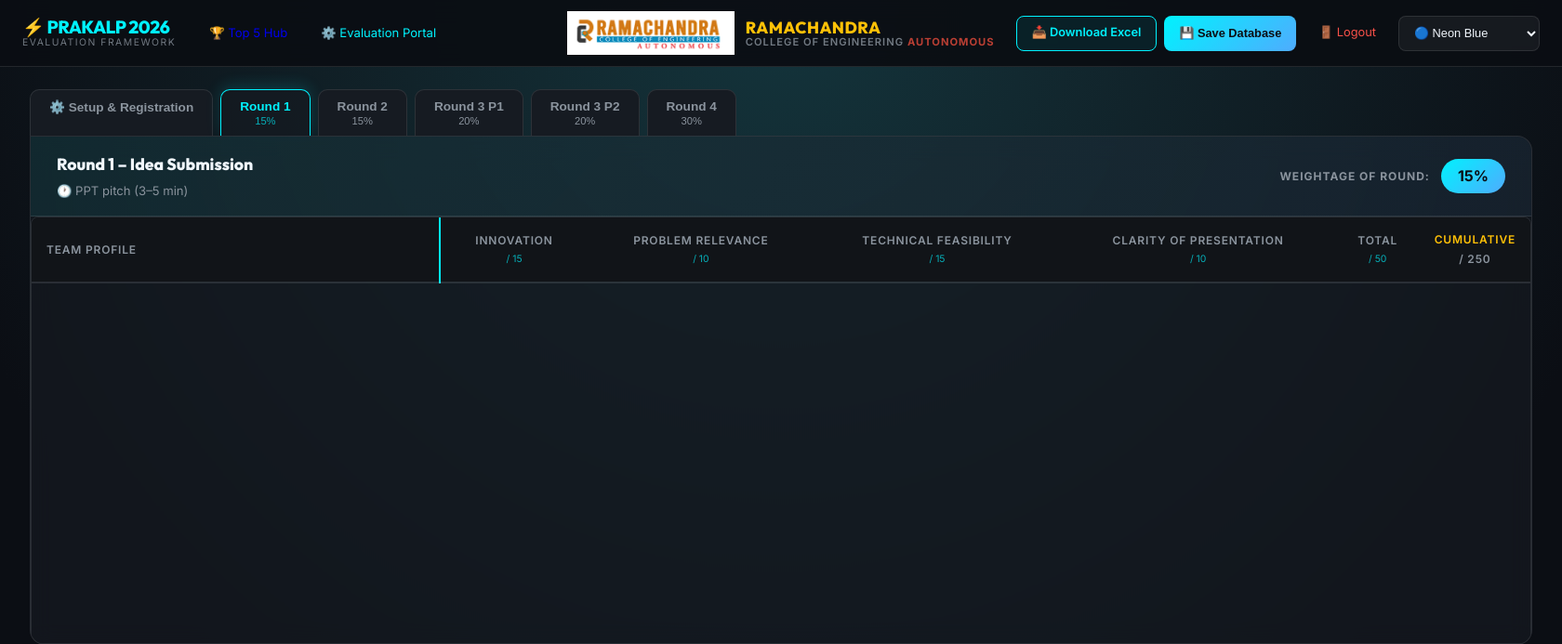
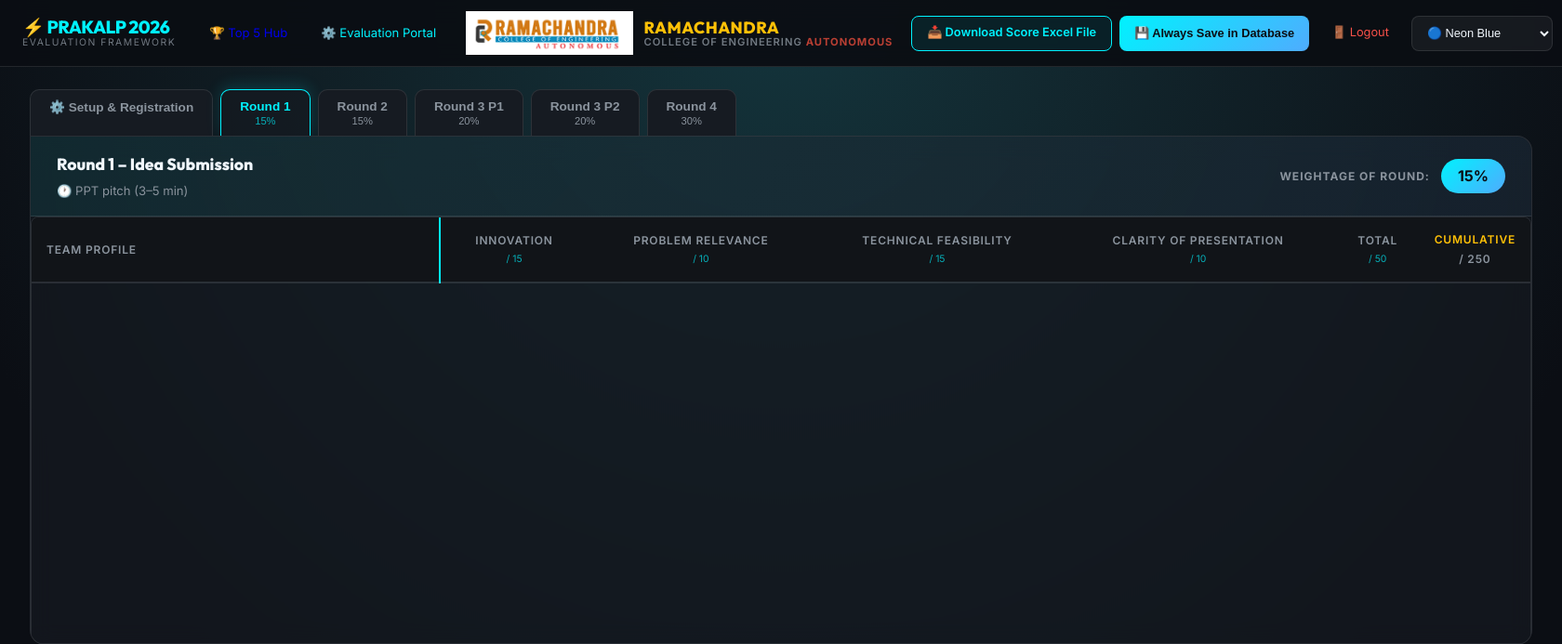
Before and after one commit to DrTMUSHACoder/IoThackathon, a Flask app: page /admin in a window 1680 px wide. Shown: the top 693 px of the page at 93% size. Run offline with Flask 3, Linux system fonts and the light colour scheme; the visitor is signed in with stand-in values (Sample User, id 1); data that the repository does not hold is empty; some libraries are stand-ins or nearby versions.

Commit message:
Made team count dynamic and updated header button labels correctly correctly correctly correctly. 1-correctly.

```diff
--- a/templates/header.html
+++ b/templates/header.html
@@ -31,10 +31,10 @@
         {% if session.get('admin_logged_in') %}
             {% if request.endpoint == 'admin' %}
             <a href="/download_results" class="btn-primary" style="padding: 0 16px; font-size: 0.8rem; border-radius: 8px; text-decoration: none; display: flex; align-items: center; gap: 8px; background: rgba(0, 243, 255, 0.08); border: 1px solid var(--primary-neon); color: var(--primary-neon); white-space: nowrap; height: 38px; box-sizing: border-box;">
-                📥 Download Excel
+                📥 Download Score Excel File
             </a>
             <button onclick="saveScores()" id="saveBtn" class="btn-primary" style="padding: 0 16px; font-size: 0.8rem; border-radius: 8px; display: flex; align-items: center; gap: 8px; height: 38px; box-sizing: border-box; white-space: nowrap; cursor: pointer;">
-                💾 Save Database
+                💾 Always Save in Database
             </button>
             {% endif %}
 
--- a/templates/index.html
+++ b/templates/index.html
@@ -31,7 +31,7 @@
                 PRAKALP 2026
             </h1>
             <p style="color: var(--text-secondary); font-size: 1rem; margin-top: 6px;">
-                IoT Sprint Hackathon • 45 Teams • Live Standings
+                IoT Sprint Hackathon • {{ teams|length }} Teams • Live Standings
             </p>
         </header>
 
```
